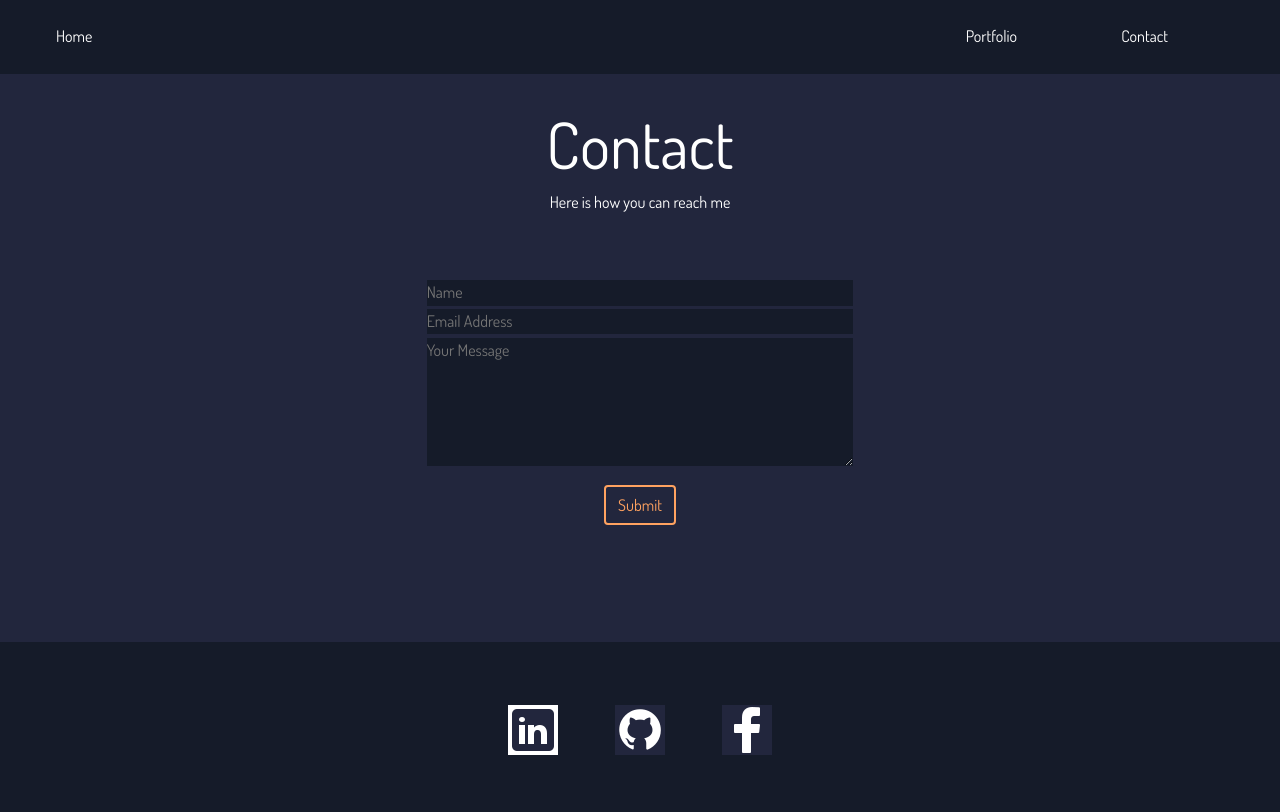
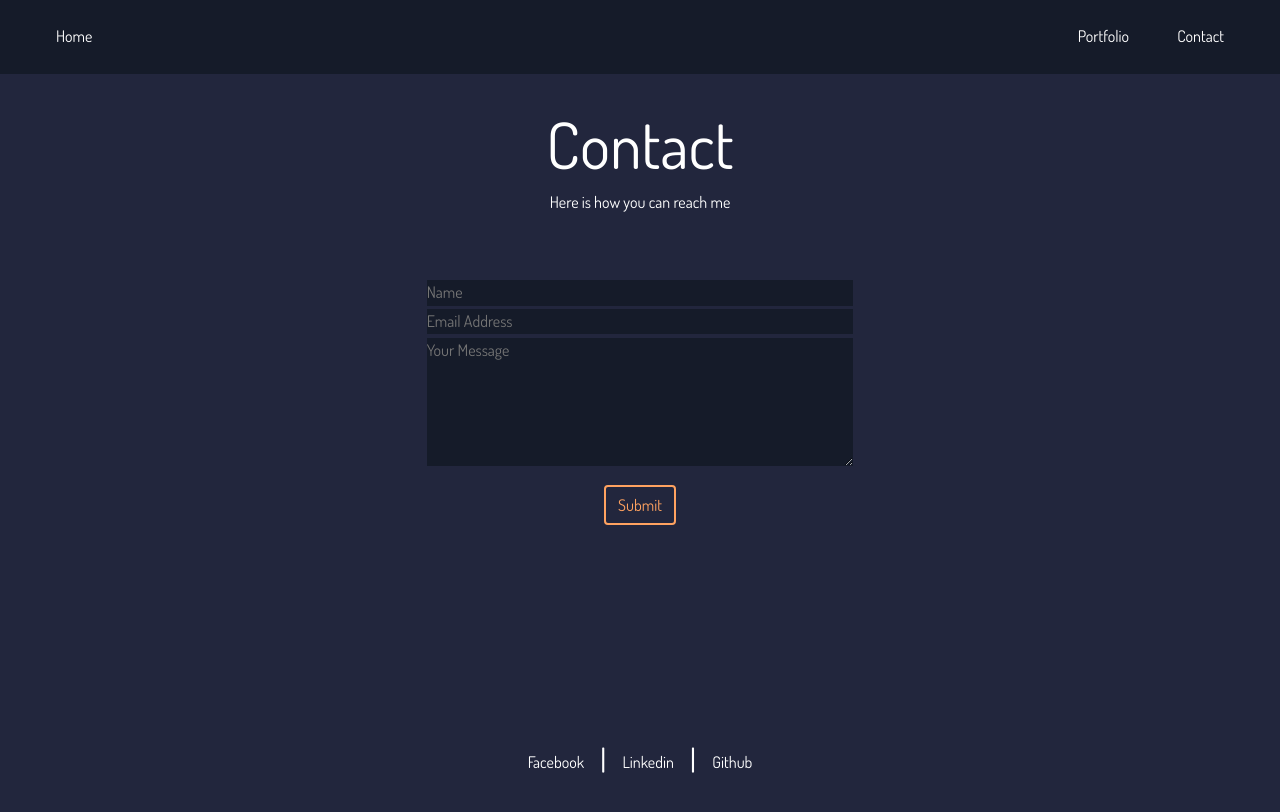
Before and after one commit to saraavvi/portfolio_project, a website: page app/contact.html in a window 1280 px wide. Drawn offline with Linux system fonts and the light colour scheme.

Commit message:
validerat html och fixat error, lagt till effekt i navbaren, ändrat footern på contact page

```diff
--- a/app/contact.html
+++ b/app/contact.html
@@ -73,23 +73,19 @@
         </form>
       </div>
       <footer>
-        <div id="link-container">
-          <div class="contact-link">
-            <a href="https://www.linkedin.com/in/sara-viktorsson-5658b1135/">
-              <img src="./img/icons8-linkedin-50 (1).png" alt=""
-            /></a>
-          </div>
-          <div class="contact-link">
-            <a href="https://github.com/saraavvi">
-              <img src="./img/icons8-github-50.png" alt=""
-            /></a>
-          </div>
-          <div class="contact-link">
-            <a href="https://www.facebook.com/sara.viktorsson/">
-              <img src="./img/icons8-facebook-f-50 (1).png" alt=""
-            /></a>
-          </div>
-        </div>
+        <ul>
+          <li>
+            <a href="https://www.facebook.com/sara.viktorsson/">Facebook</a>
+          </li>
+          <p>|</p>
+          <li>
+            <a href="https://www.linkedin.com/in/sara-viktorsson-5658b1135/"
+              >Linkedin
+            </a>
+          </li>
+          <p>|</p>
+          <li><a href="https://github.com/saraavvi">Github</a></li>
+        </ul>
       </footer>
     </div>
     <script src="./js/formVal.js"></script>
--- a/app/scss/_functions.scss
+++ b/app/scss/_functions.scss
@@ -1,6 +1,6 @@
 // all functions and mixins
 @mixin header-nav {
-  width: 100vw;
+  width: 100%;
   background-color: $extra-dark-color;
   font-size: 1em;
   color: $light-color;
@@ -14,7 +14,25 @@
 
     li {
       padding: 1.5rem;
-      padding-right: 5rem;
+      a {
+        padding: 15px 0px;
+        position: relative;
+      }
+      a:after {
+        bottom: 0;
+        content: "";
+        display: block;
+        height: 2px;
+        left: 50%;
+        position: absolute;
+        background: $light-color;
+        transition: width 0.3s ease 0s, left 0.3s ease 0s;
+        width: 0;
+      }
+      a:hover:after {
+        width: 100%;
+        left: 0;
+      }
     }
 
     #home-link {
--- a/app/scss/contact.scss
+++ b/app/scss/contact.scss
@@ -13,15 +13,12 @@ nav {
   //position: fixed;
   //grid-area: nav;
   @include header-nav;
-  a:hover {
-    color: $effect-color;
-  }
 }
 // grid setup
 .grid-container {
-  height: 93vh;
+  height: 91vh;
   display: grid;
-  grid-template-rows: 2fr 7fr 3fr;
+  grid-template-rows: 2fr 9fr 1fr;
   grid-template-columns: 1fr 1fr 1fr;
   grid-template-areas:
     "heading heading heading"
@@ -43,6 +40,7 @@ nav {
   grid-area: form;
   grid-column-start: 2;
   grid-column-end: 2;
+
   #contact-form {
     display: flex;
     flex-wrap: wrap;
@@ -52,7 +50,7 @@ nav {
       margin-bottom: 0.2rem;
       background-color: $extra-dark-color;
       border: none;
-      color: white;
+      color: $light-color;
     }
     .btn {
       margin-top: 1rem;
@@ -67,22 +65,21 @@ nav {
   }
 }
 footer {
+  //background-color: $extra-dark-color;
+  grid-area: footer;
   display: flex;
   justify-content: center;
-  background-color: $extra-dark-color;
-  grid-area: footer;
-  align-items: center;
-  #link-container {
-    //margin-top: 1rem;
+  ul {
     display: flex;
-    width: 25%;
-    justify-content: space-around;
-    .contact-link {
-      margin: 0 10px 0 10px;
-      min-width: 50px;
+
+    li {
+      padding: 1rem;
       &:hover {
         transform: translateY(-0.25em);
       }
+    }
+    p {
+      font-size: 2rem;
     }
   }
 }
--- a/app/scss/main.scss
+++ b/app/scss/main.scss
@@ -12,9 +12,6 @@ nav {
   //position: fixed;
   //grid-area: nav;
   @include header-nav;
-  a:hover {
-    color: $effect-color;
-  }
 }
 // grid setup
 .grid-container {
--- a/app/scss/portfolio.scss
+++ b/app/scss/portfolio.scss
@@ -13,9 +13,6 @@ nav {
   //position: fixed;
   grid-area: nav;
   @include header-nav;
-  a:hover {
-    color: $effect-color;
-  }
 }
 // grid setup
 .grid-container {
@@ -52,6 +49,9 @@ nav {
     border-color: $dark-color;
     border-width: 2px;
     background-color: $dark-color;
+    .card-img-top {
+      height: 180px;
+    }
 
     .card-body {
       text-align: center;
@@ -91,8 +91,19 @@ nav {
   color: black;
 }
 .modal-footer {
+  background-color: darken($light-color, 10%);
   button {
+    color: $light-color;
     background-color: $dark-color;
+    border-color: $light-color;
+    &:hover {
+      color: $light-color;
+    }
+  }
+  a {
+    background-color: $light-color;
+    color: $dark-color;
+    border-color: $light-color;
   }
 }
 
```
Also changed, not shown: app/index.html (+1 -1 lines), app/portfolio.html (+3 -17 lines), app/css/contact.css, app/css/education.css, app/css/main.css, app/css/portfolio.css, app/img/icons8-facebook-f-50 (1).png (deleted), app/img/icons8-github-50.png (deleted), app/img/icons8-linkedin-50 (1).png (deleted), 1 other file.
